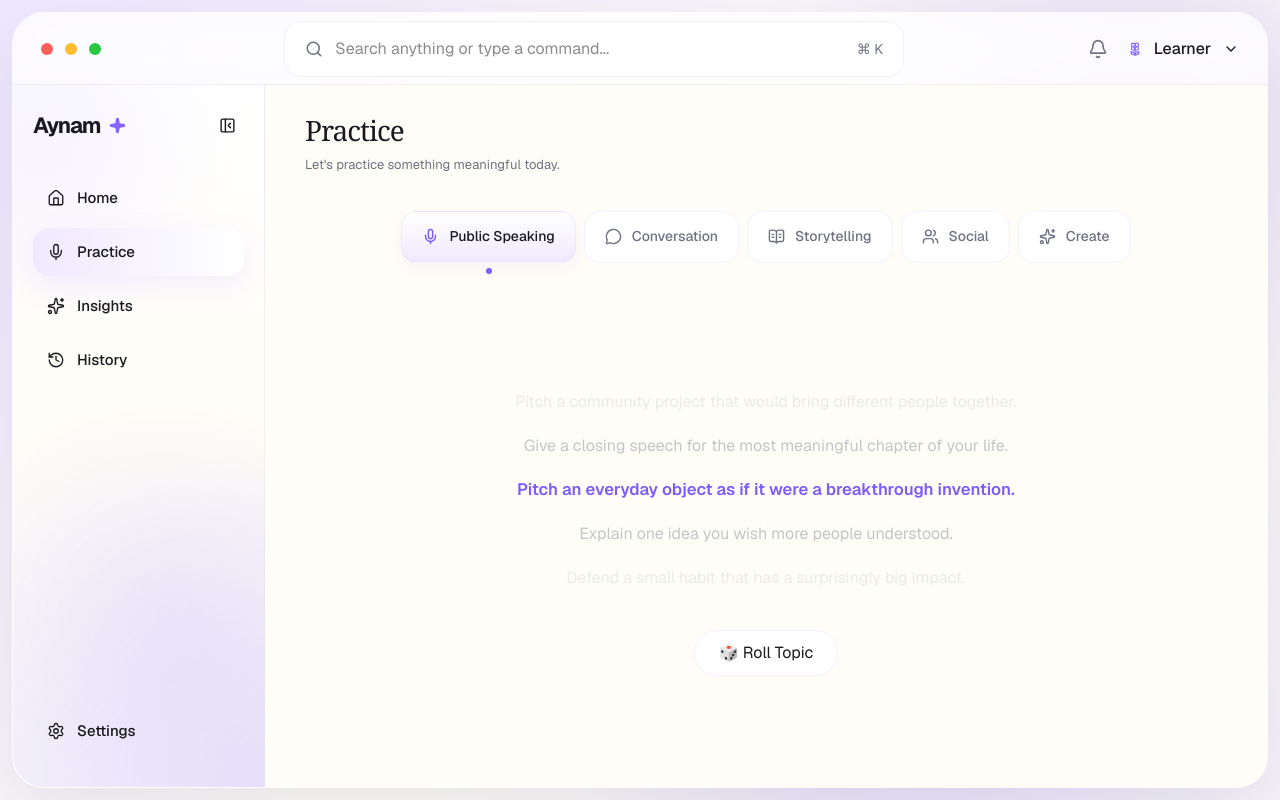
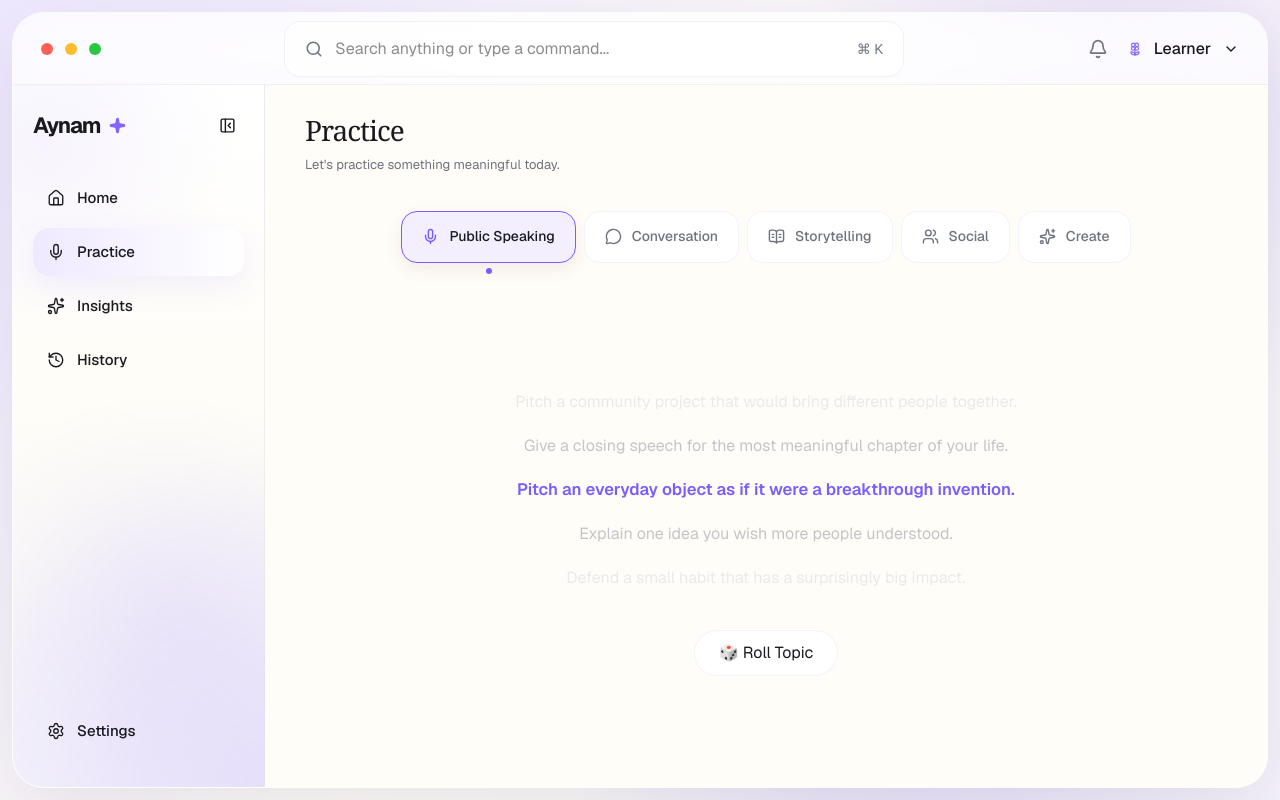
Before and after one commit to namyagaur/aynam.ai, a Next.js app: page /practice in a window 1280 px wide. Built offline with nearby package versions, Linux system fonts and the light colour scheme; no server answers.

Commit message:
updateee

```diff
--- a/components/practice/setup/ModeChip.tsx
+++ b/components/practice/setup/ModeChip.tsx
@@ -29,9 +29,9 @@ export default function ModeChip({
         ${
           selected
             ? `
-              border-[var(--theme-border)]
-              bg-[linear-gradient(180deg,var(--theme-surface-elevated)_0%,var(--theme-primary-soft)_100%)]
-              shadow-[0_6px_18px_rgba(108,99,255,.06)]
+              border-[var(--theme-primary)]
+              bg-[var(--theme-accent-soft)]
+              shadow-[0_6px_18px_rgba(103,6,38,.08)]
             `
             : `
               border-[var(--theme-border)]
```
